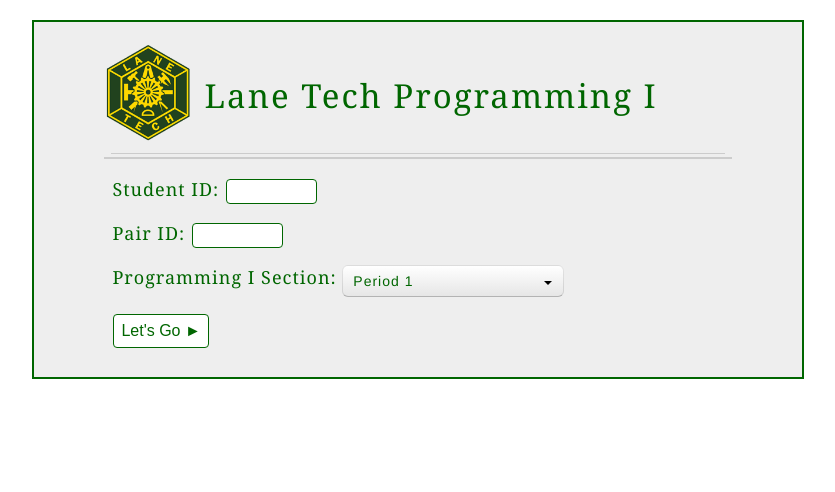
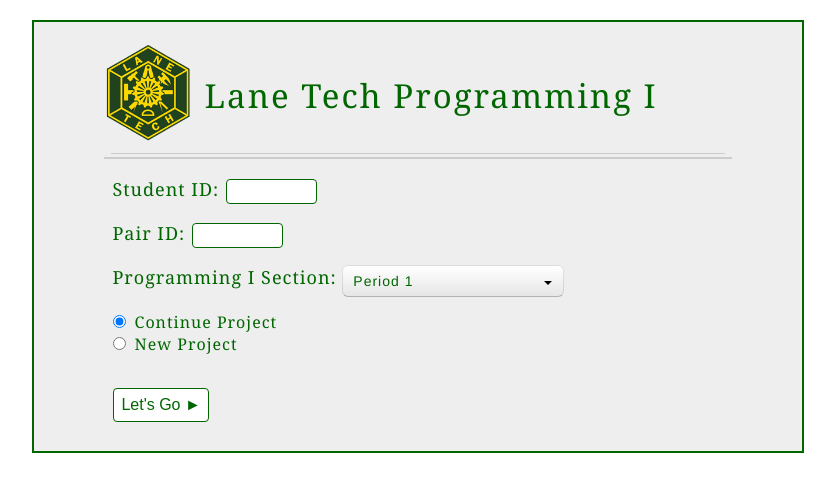
Before and after one commit to dweintrop/BoB-site, a Django app: page / in a window 1280 px wide. Shown: the top 492 px of the page, without its empty margins (222-1057 px from the left). Run offline with Django 3.2, Linux system fonts and the light colour scheme; some libraries are stand-ins or nearby versions.

Commit message:
added logic to load last saved project at login

```diff
--- a/BoB/forms.py
+++ b/BoB/forms.py
@@ -5,8 +5,11 @@ class LoginForm(forms.Form):
 			super(LoginForm, self).__init__(*args, **kwargs)
 			self.fields['class_period'] = forms.ChoiceField(choices = [('graph', 'Period 1'), ('graph_read', 'Period 2'), ('graph_write', 'Period 3')])
 			self.fields['class_period'].widget.attrs['class'] = 'selectBoxIt'
+			# self.fields['project_choice'] = forms.ChoiceField(choices = [('new', 'New Project'), ('continue', 'Resume Project')])
+			self.fields['project_choice'].widget.attrs['class'] = 'radio'
 
 		student_id = forms.CharField()
 		pair_id = forms.CharField(required=False)
 		# project_name = forms.CharField()
 		class_period = forms.CharField(widget=forms.Select)
+		project_choice = forms.ChoiceField(widget=forms.RadioSelect, choices = (('continue', 'Continue Project'), ('new', 'New Project',)), initial='continue')
--- a/BoB/templates/login.html
+++ b/BoB/templates/login.html
@@ -15,6 +15,11 @@
 
 		<script src="//ajax.googleapis.com/ajax/libs/jquery/1.11.1/jquery.min.js"></script>
     <script src="//ajax.googleapis.com/ajax/libs/jqueryui/1.11.0/jquery-ui.min.js"></script>
+	<!--
+		<script src="http://localhost/~dweintrop/jquery.min.js"></script>
+    <script src="http://localhost/~dweintrop/jquery-ui.min.js"></script>
+-->
+
 		<script type="text/javascript" src="{% static "selectBoxIt.min.js"%}"></script>
 
 		<link rel="stylesheet" href="{% static "css/selectBoxIt.css"%}" type="text/css">
@@ -88,6 +93,16 @@
 			   text-align: center;
 			}
 
+			ul {
+		    list-style-type: none;
+			}
+
+			.project-radio {
+				margin-left: -44px;
+				margin-top: -18px;
+				font-size: 16px;
+			}
+
 		</style>
 
 <script type="text/javascript">
@@ -134,6 +149,8 @@
 
 					<div class="input-label">Programming I Section: {{form.class_period}}</div>
 
+					<div class="input-label project-radio">{{form.project_choice}}</div>
+
 					<input class="submit-button" type="submit" value="Let's Go ►"/>
 				</form>
 
--- a/BoB/views.py
+++ b/BoB/views.py
@@ -13,7 +13,13 @@ def snap(request):
 	if request.method == 'POST':
 		form = LoginForm(request.POST)
 		if form.is_valid():
-			return render(request, 'snap.html', {'form': form})
+			projectXML = '';
+			if (request.POST['project_choice'] == 'continue'):
+				projects = SnapRun.objects.filter(StudentID=request.POST['student_id'], PairID=request.POST['pair_id'], RunType='projectClose').order_by("-TimeStamp")
+				if (projects):
+					projectXML = projects[0].ProjectXML
+
+			return render(request, 'snap.html', {'form': form, 'projectXML': projectXML})
 		else:
 			return render(request, 'login.html', {'form': form})
 	        # return HttpResponse(form.errors)
```
Also changed, not shown: BoB/templates/snap.html (+15 -1 lines), 1 other file.
